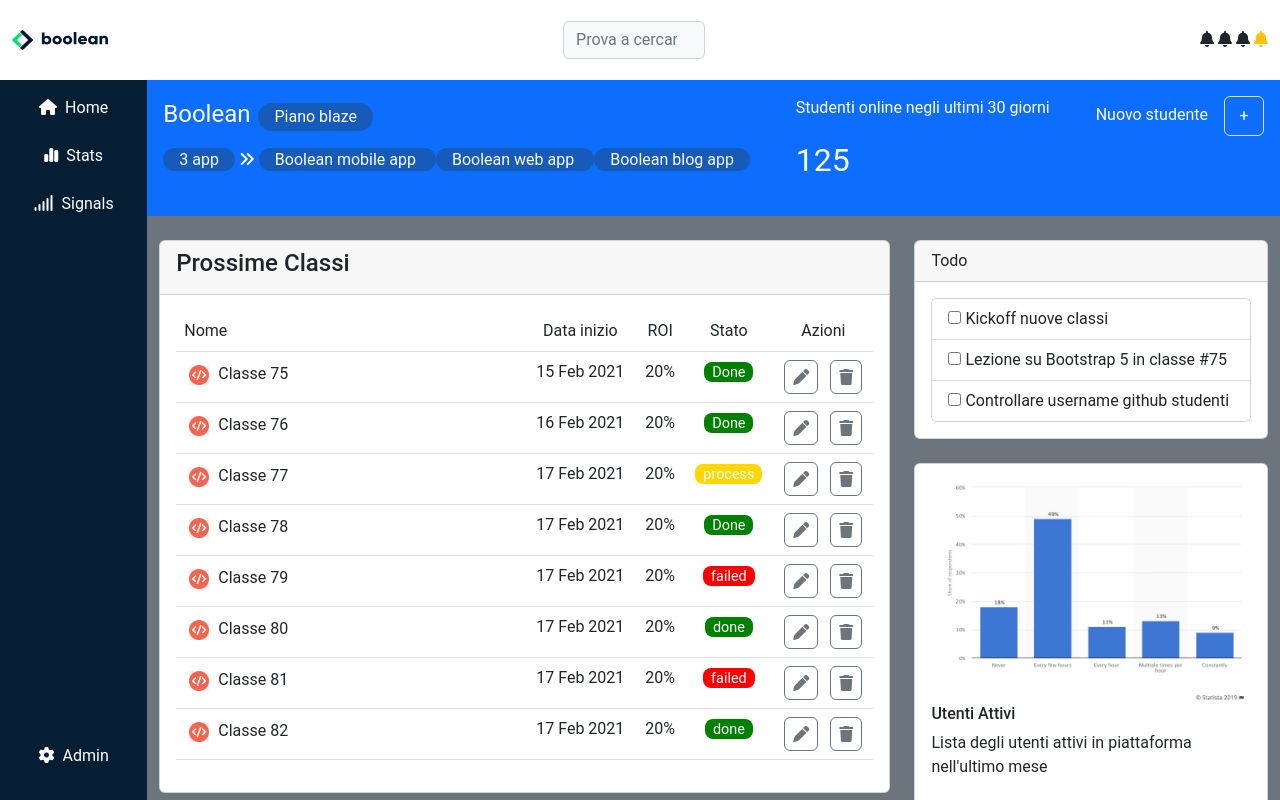
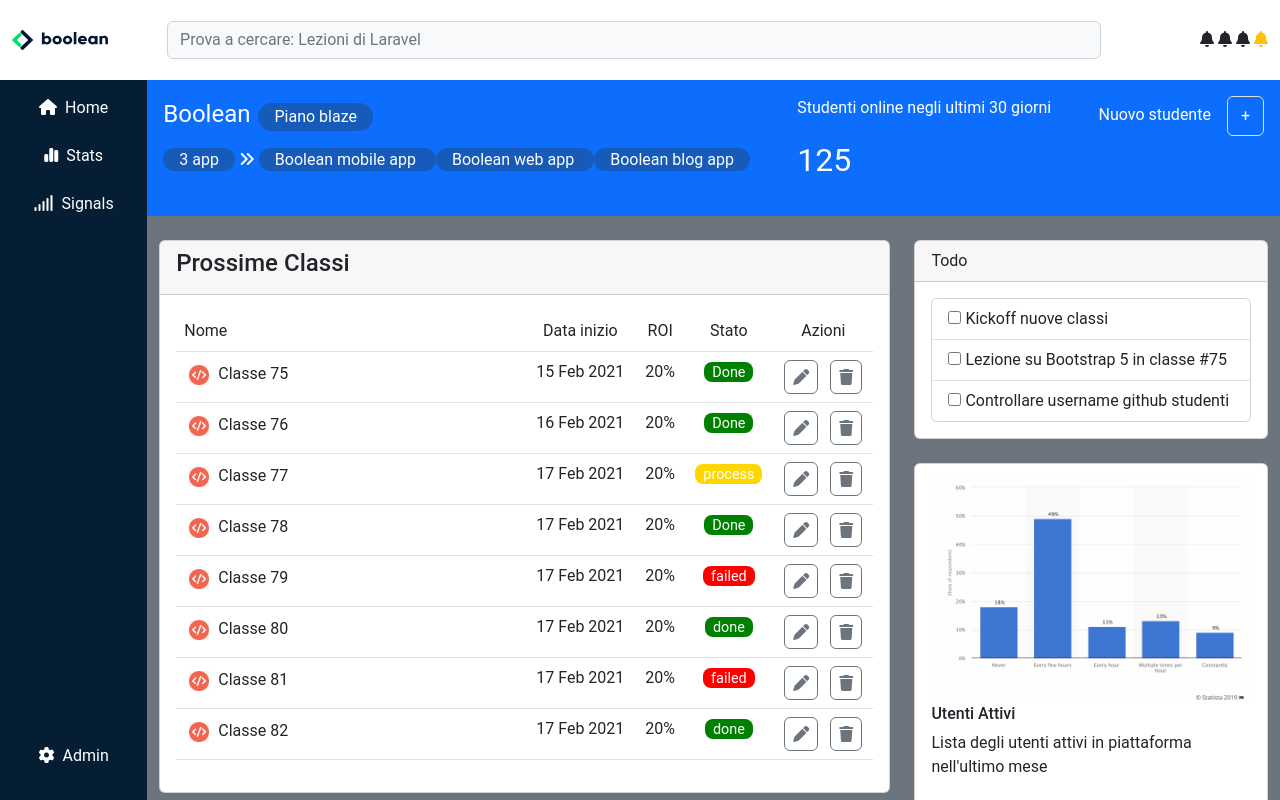
Before and after one commit to AlessioMontebello90/html-css-bootstrap-dashboard, a plain HTML site: page index.html in a window 1280 px wide. Drawn offline with nearby package versions, Linux system fonts and the light colour scheme.

Commit message:
fix media query

```diff
--- a/style/style.css
+++ b/style/style.css
@@ -48,19 +48,11 @@ main {
 
 /* MAIN CONTENT */
 
-.plus-btn {
-  width: 2.5rem;
-  height: 2.5rem;
-  line-height: 1.25rem;
-}
-
 .label {
   padding: 0.1rem 1rem;
   display: inline;
   border-radius: 2rem;
 }
-
-/* TABLE */
 
 /* TABLE */
 
@@ -108,13 +100,16 @@ table img {
 @media screen and (min-width: 992px) {
   #sidebar {
     width: 13%;
+    max-width: 150px;
   }
 
   form {
     width: 75%;
-    max-width: 150px;
   }
   thead td:first-child {
     width: 50%;
   }
+  #offcanva {
+    width: 50% !important;
+  }
 }
```
